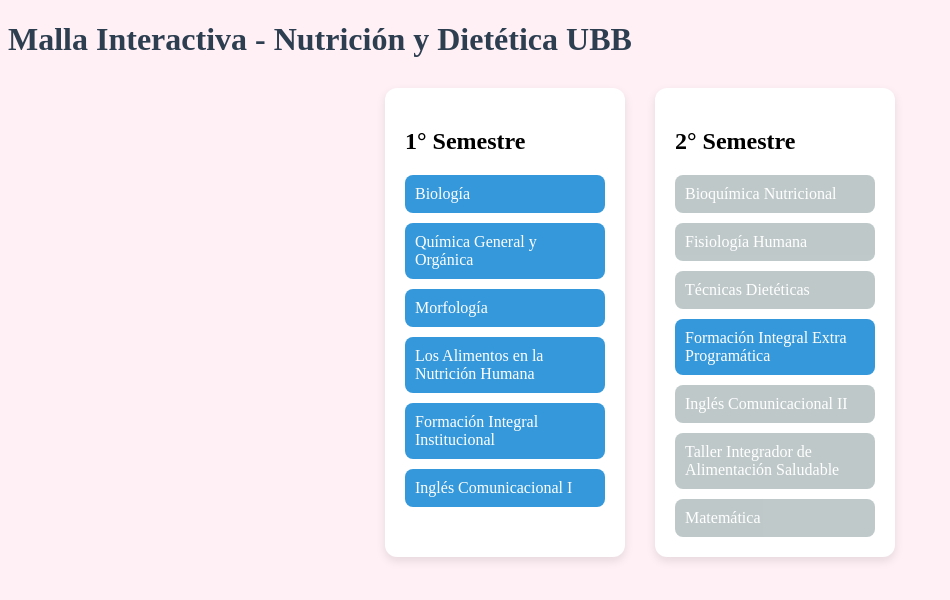
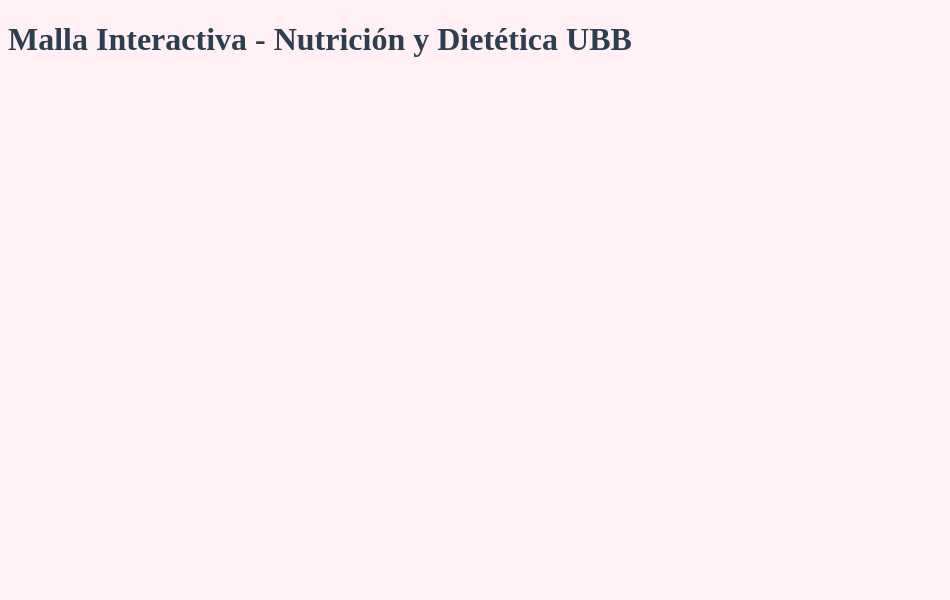
Before and after one commit to ThyBuckTech/ThyBuckTech.github.io, a plain HTML site: page index.html in a window 1280 px wide. Shown: the whole page, without its empty margins (0-950 px from the left). Drawn offline with Linux system fonts and the light colour scheme.

Commit message:
Update index.html

```diff
--- a/index.html
+++ b/index.html
@@ -1,38 +1,16 @@
 <!DOCTYPE html>
 <html lang="es">
 <head>
-  <meta charset="UTF-8" />
-  <meta name="viewport" content="width=device-width, initial-scale=1.0"/>
-  <title>Malla Nutrición UBB</title>
-  <link rel="stylesheet" href="style.css" />
+  <meta charset="UTF-8">
+  <meta name="viewport" content="width=device-width, initial-scale=1.0">
+  <title>Malla Nutrición y Dietética UBB</title>
+  <link rel="stylesheet" href="style.css">
 </head>
 <body>
-  <h1>Malla Interactiva - Nutrición y Dietética UBB</h1>
-
-  <div class="grid">
-<!-- Semestre 1 -->
-<div class="semestre">
-  <h2>1° Semestre</h2>
-  <div class="ramo" id="biologia" onclick="toggleDependientes('biologia')">Biología</div>
-  <div class="ramo" id="quimica" onclick="toggleDependientes('quimica')">Química General y Orgánica</div>
-  <div class="ramo" id="morfologia" onclick="toggleDependientes('morfologia')">Morfología</div>
-  <div class="ramo" id="alimentos" onclick="toggleDependientes('alimentos')">Los Alimentos en la Nutrición Humana</div>
-  <div class="ramo" id="formacion1" onclick="toggleDependientes('formacion1')">Formación Integral Institucional</div>
-  <div class="ramo" id="ingles1" onclick="toggleDependientes('ingles1')">Inglés Comunicacional I</div>
-</div>
-
-<!-- Semestre 2 -->
-<div class="semestre">
-  <h2>2° Semestre</h2>
-  <div class="ramo dependiente quimica" id="bioquimica">Bioquímica Nutricional</div>
-  <div class="ramo dependiente biologia morfologia" id="fisiologia">Fisiología Humana</div>
-  <div class="ramo dependiente alimentos" id="tecnicas">Técnicas Dietéticas</div>
-  <div class="ramo" id="formacion2" onclick="toggleDependientes('formacion2')">Formación Integral Extra Programática</div>
-  <div class="ramo dependiente ingles1" id="ingles2">Inglés Comunicacional II</div>
-  <div class="ramo dependiente alimentos tecnicas" id="taller1">Taller Integrador de Alimentación Saludable</div>
-  <div class="ramo dependiente matematicafantasma" id="matematica">Matemática</div>
-</div>
-
+  <header>
+    <h1>Malla Interactiva - Nutrición y Dietética UBB</h1>
+  </header>
+  <main id="malla-container"></main>
   <script src="script.js"></script>
 </body>
 </html>
```
